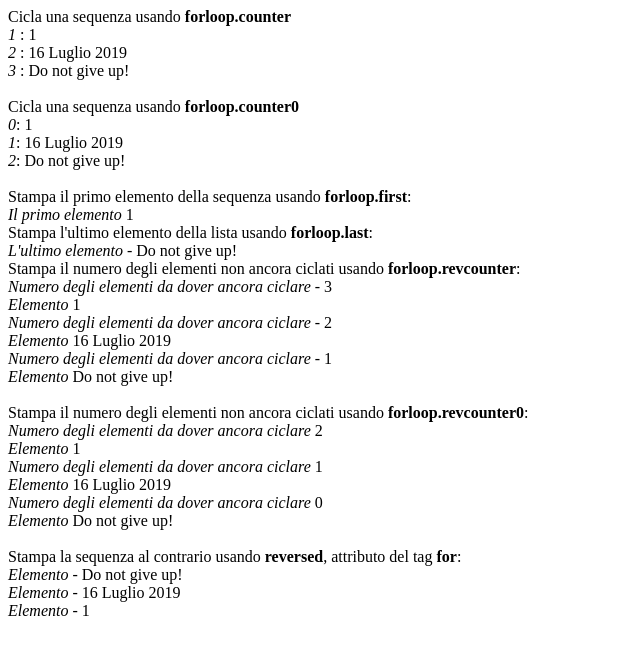
After one commit to IlMorgoz/primo_progetto, a Django app: a page that uses seconda_app/templates/seconda_app/es_for.html in a window 1280 px wide. The commit adds this page. Shown: the top 655 px of the page, without its empty margins (0-640 px from the left). Run offline with Django 5.2, Linux system fonts and the light colour scheme.

Commit message:
Aggiunto es_for.html

```diff
--- /dev/null
+++ b/seconda_app/templates/seconda_app/es_for.html
@@ -0,0 +1,57 @@
+<!DOCTYPE html>
+<html lang="en">
+<head>
+    <meta charset="UTF-8">
+    <meta name="viewport" content="width=device-width, initial-scale=1.0">
+    <title>Document</title>
+</head>
+<body>
+    Cicla una sequenza usando <b>forloop.counter</b>
+    <br/>
+    {% for x in list2 %}
+        <i>{{ forloop.counter }} </i>: {{ x }}<br>
+    {% endfor %}
+    <br/>
+    Cicla una sequenza usando <b>forloop.counter0</b>
+    <br/>
+    {% for x in list2 %}
+        <i>{{ forloop.counter0 }}</i>: {{ x }}<br/>
+    {% endfor %}
+    <br/>
+    Stampa il primo elemento della sequenza usando <b>forloop.first</b>:
+    <br/>
+    {% for x in list2 %}
+        {% if forloop.first %}
+            <i>Il primo elemento</i> {{ x }}
+        {% endif%}
+    {% endfor %}
+    <br/>
+    Stampa l'ultimo elemento della lista usando <b>forloop.last</b>:
+    <br/>
+    {% for x in list2 %}
+        {% if forloop.last %}
+            <i>L'ultimo elemento</i> - {{ x }}
+        {% endif%}
+    {% endfor %}
+    <br/>
+    Stampa il numero degli elementi non ancora ciclati usando <b>forloop.revcounter</b>:
+    <br/>
+    {% for x in list2 %}
+        <i>Numero degli elementi da dover ancora ciclare</i> - {{ forloop.revcounter }}<br/>
+        <i>Elemento</i> {{ x }}<br/>
+    {% endfor %}
+    <br/>
+    Stampa il numero degli elementi non ancora ciclati usando <b>forloop.revcounter0</b>:
+    <br/>
+    {% for x in list2 %}
+        <i>Numero degli elementi da dover ancora ciclare</i> {{ forloop.revcounter0 }}<br/>
+        <i>Elemento</i> {{ x }}<br/>
+    {% endfor %}
+    <br/>
+    Stampa la sequenza al contrario usando <b>reversed</b>, attributo del tag <b>for</b>:
+    <br/>
+        {% for x in list2 reversed %}
+        <i>Elemento</i> - {{ x }}<br/>
+    {% endfor %}
+</body>
+</html>
--- a/seconda_app/templates/seconda_app/index.html
+++ b/seconda_app/templates/seconda_app/index.html
@@ -7,8 +7,9 @@
 <body>
     <ol>
         <li><a href="/">Index root</a></li>
-        <li><a href="{% url 'seconda_app:es_if'%}">Esercizio1</a></li>
-        <li><a href="{% url 'seconda_app:es_if_else_elif'%}">Esercizio2</a></li>
+        <li><a href="{% url 'seconda_app:es_if'%}">If Else</a></li>
+        <li><a href="{% url 'seconda_app:es_if_else_elif'%}">If Else Elif</a></li>
+        <li><a href="{% url 'seconda_app:es_for'%}">For</a></li>
     </ol>
 </body>
 </html>
--- a/seconda_app/urls.py
+++ b/seconda_app/urls.py
@@ -1,9 +1,10 @@
 from django.urls import path
-from seconda_app.views import es_if,es_if_else_elif,index
+from seconda_app.views import es_if,es_if_else_elif,index,es_for
 
 app_name="seconda_app"
 urlpatterns=[
             path('',index,name="index"),
             path("es_if",es_if,name="es_if"),
             path("es_if_else_elif",es_if_else_elif,name="es_if_else_elif"),
+            path("es_for",es_for,name="es_for")
              ]
--- a/seconda_app/views.py
+++ b/seconda_app/views.py
@@ -1,6 +1,8 @@
 from django.shortcuts import render
-
+import datetime
 # Create your views here.
+def index(request):
+    return render(request,"seconda_app/index.html",)
 def es_if(request):
     context ={
         'var1' : 200,
@@ -15,5 +17,9 @@ def es_if_else_elif(request):
         'var3' : 100.50
     }
     return render(request,"es_if_else_elif.html",context)
-def index(request):
-    return render(request,"seconda_app/index.html",)
+def es_for(request):
+    context = {
+    'list1': [1, datetime.date(2019,7,16), 'Do not give up!'],
+    'list2': [1, datetime.date(2019,7,16), 'Do not give up!']
+    }
+    return render(request, "es_for.html", context)
```
